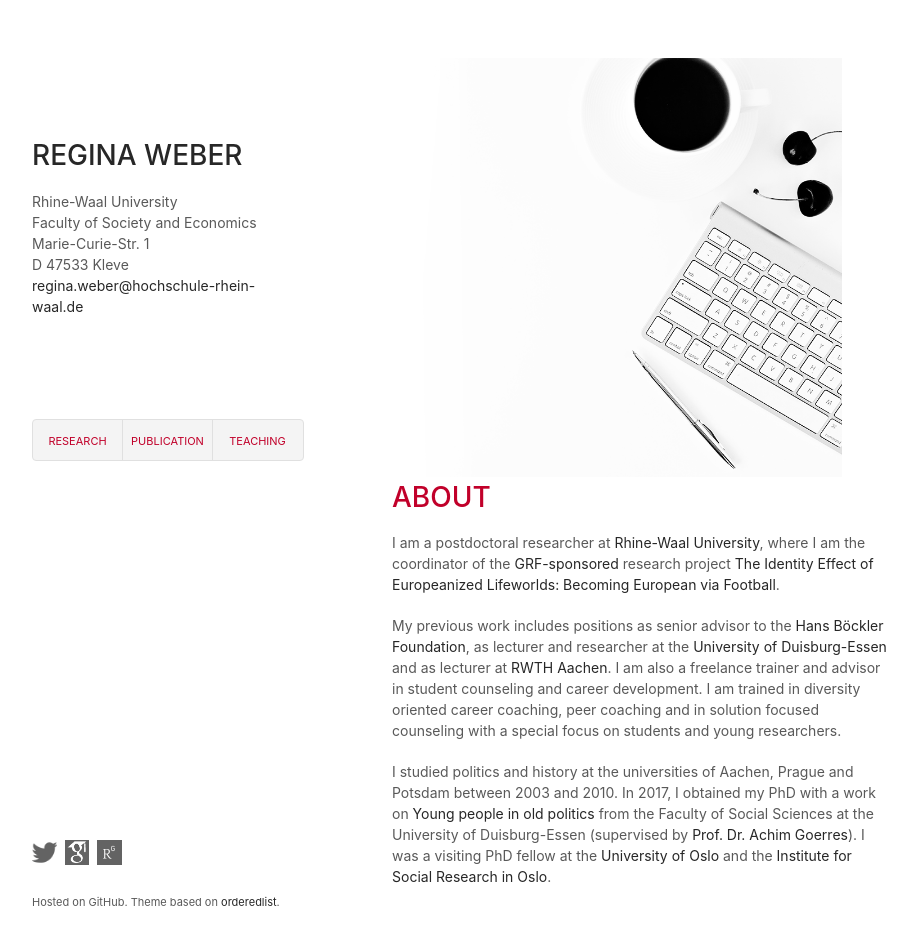
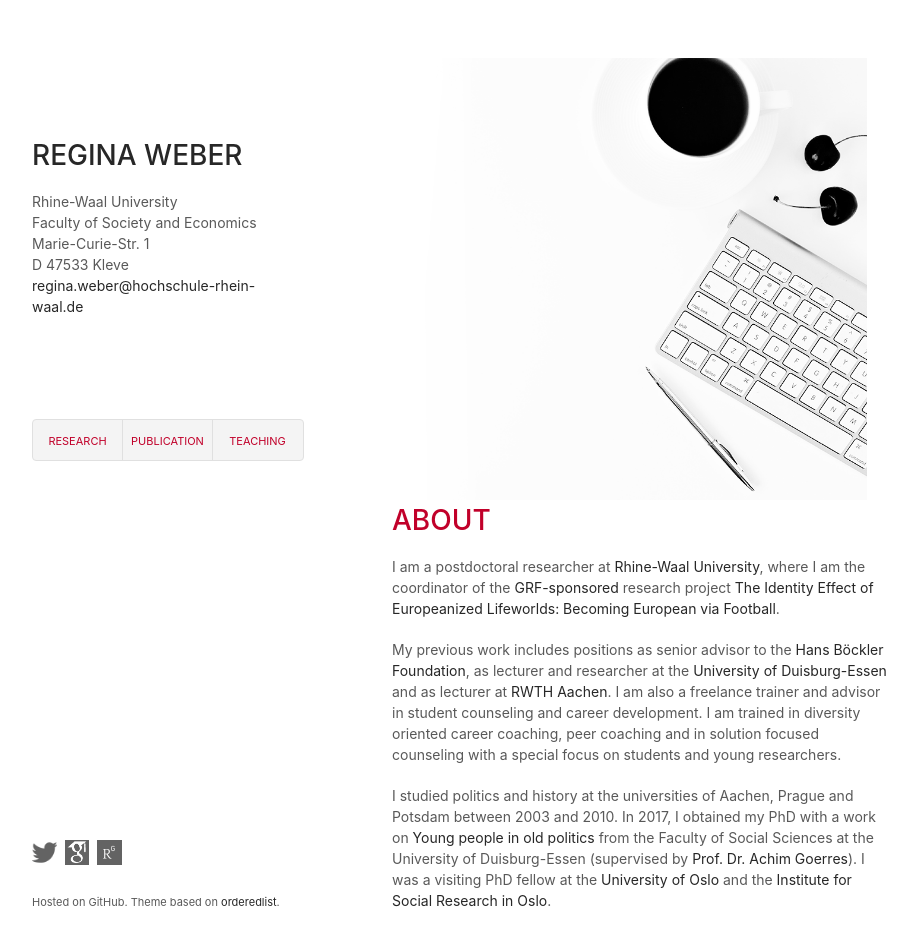
Before and after one commit to robertocabreratapia/robertocabreratapia.github.io, a Jekyll site: the page built from index.html, in a window 1280 px wide and 981 px high. Shown: the top 946 px of the window, without its empty margins (178-1095 px from the left). Built offline with Jekyll 4.4.1, drawn with Linux system fonts in a browser that asks for light colours.

Commit message:
Update index.html

```diff
--- a/index.html
+++ b/index.html
@@ -1,7 +1,7 @@
 ---
 layout: default
 ---
-<img src="img/leone-venter_unsplash_mod.png" alt="Photo by Leone Venter on Unsplash" width="90%">
+<img src="img/leone-venter_unsplash_mod.png" alt="Photo by Leone Venter on Unsplash" width="95%">
 <h1>About</h1>
 <p>I am a postdoctoral researcher at <a href="https://www.hsrw.org">Rhine-Waal University</a>, where I am the coordinator of the <a href="http://gepris.dfg.de/gepris/projekt/386268084">GRF-sponsored</a> research project <a href="https://www.eufoot.de">The Identity Effect of Europeanized Lifeworlds: Becoming European via Football</a>.</p>
 
```
